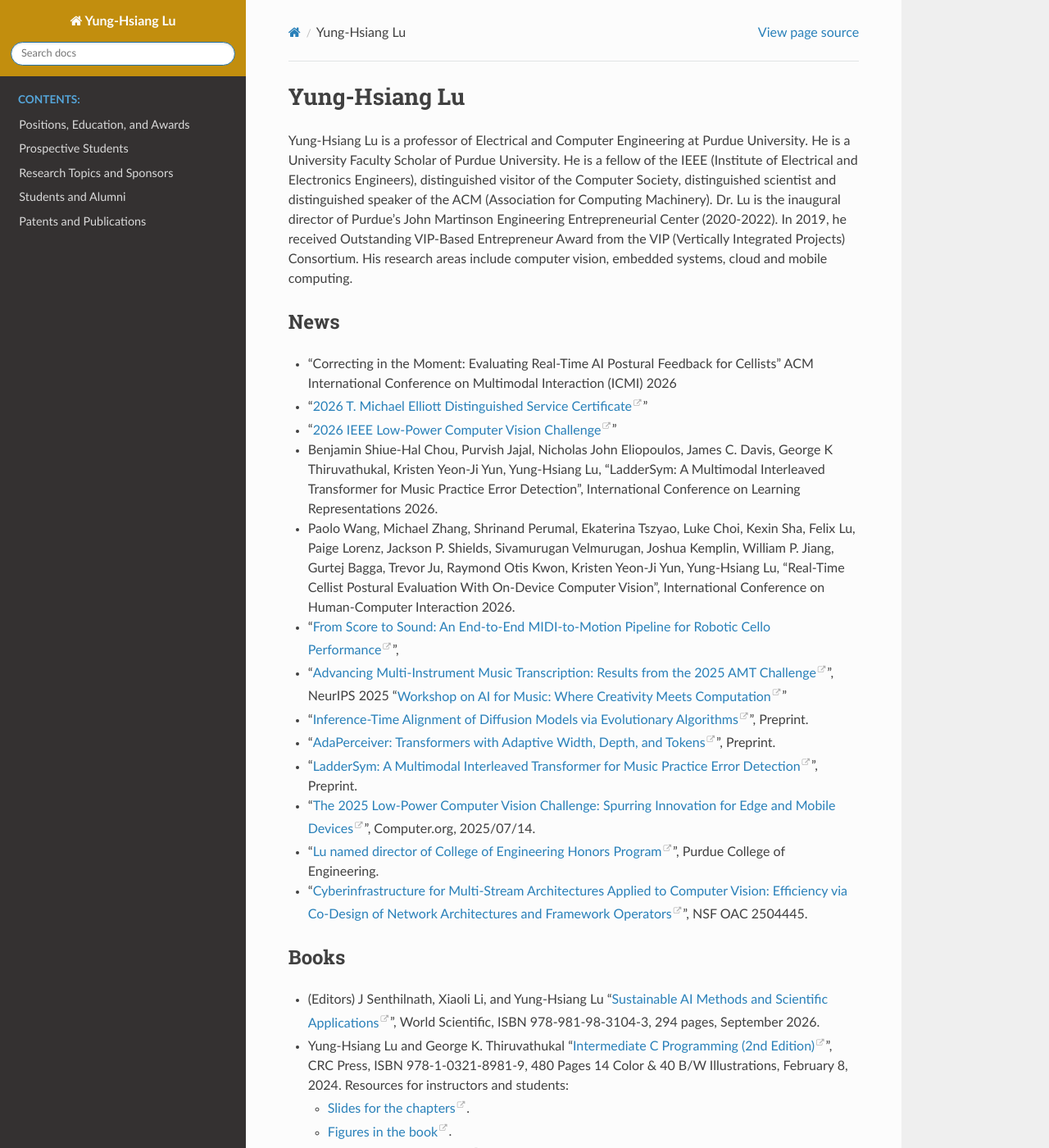
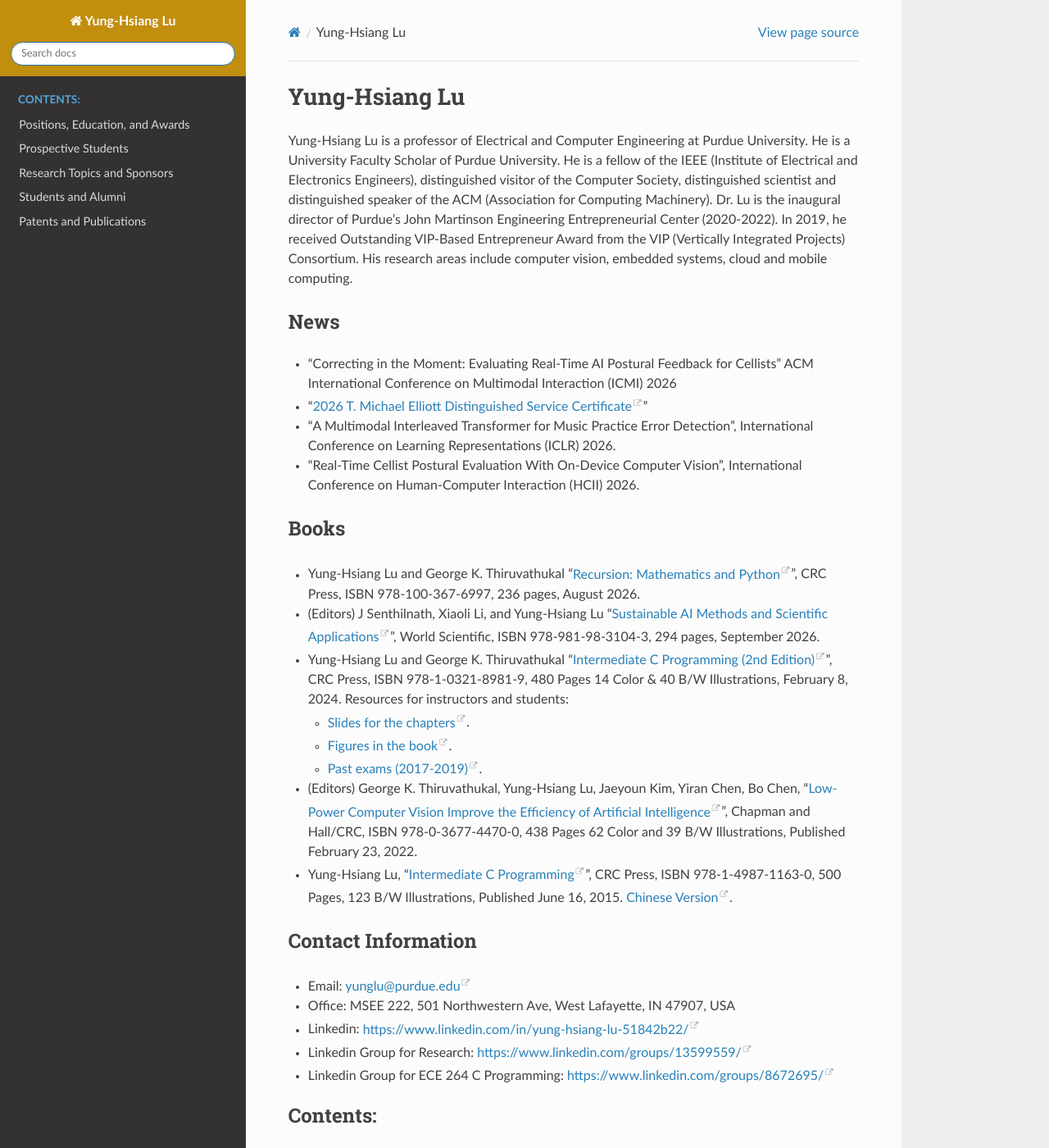
Before and after one commit to luyunghsiang/yhluweb, a Sphinx documentation site: the page built from source/index.rst, in a window 1280 px wide and 1400 px high. Shown: the whole window at 82% size. Built offline with Sphinx 7.4.7 and the Read the Docs theme 3.1.0, drawn with Linux system fonts in a browser that asks for light colours; pages that are not in the unit, such as notebooks, are missing from menus.

Commit message:
Update conference papers and books in index.rst
Removed several conference papers and added new entries for 2026 conferences in the index.

```diff
--- a/source/index.rst
+++ b/source/index.rst
@@ -22,44 +22,15 @@ News
 
 - "`2026 T. Michael Elliott Distinguished Service Certificate <https://www.computer.org/volunteering/awards/distinguished-service>`_"
 
-- "`2026 IEEE Low-Power Computer Vision Challenge <https://www.youtube.com/watch?v=a36rTiqND4w>`_"
+- "A Multimodal Interleaved Transformer for  Music Practice Error Detection", International Conference on Learning Representations (ICLR) 2026.
 
-- Benjamin Shiue-Hal Chou, Purvish Jajal, Nicholas John Eliopoulos,
-  James C. Davis, George K Thiruvathukal, Kristen Yeon-Ji Yun,
-  Yung-Hsiang Lu, "LadderSym: A Multimodal Interleaved Transformer for
-  Music Practice Error Detection", International Conference on
-  Learning Representations 2026.
-
-- Paolo Wang, Michael Zhang, Shrinand Perumal, Ekaterina Tszyao, Luke
-  Choi, Kexin Sha, Felix Lu, Paige Lorenz, Jackson P. Shields,
-  Sivamurugan Velmurugan, Joshua Kemplin, William P. Jiang, Gurtej
-  Bagga, Trevor Ju, Raymond Otis Kwon, Kristen Yeon-Ji Yun,
-  Yung-Hsiang Lu, "Real-Time Cellist Postural Evaluation With
-  On-Device Computer Vision", International Conference on
-  Human-Computer Interaction 2026.
-
-
-- "`From Score to Sound: An End-to-End MIDI-to-Motion Pipeline for Robotic Cello Performance <https://arxiv.org/abs/2601.03562>`_",
-
-- "`Advancing Multi-Instrument Music Transcription: Results from the 2025 AMT Challenge <https://openreview.net/pdf?id=NG187AZ71W>`_",  NeurIPS 2025 "`Workshop on AI for Music: Where Creativity Meets Computation <https://aiformusicworkshop.github.io/>`_"
-
-- "`Inference-Time Alignment of Diffusion Models via Evolutionary Algorithms <https://arxiv.org/abs/2506.00299>`_",  Preprint.
-
-- "`AdaPerceiver: Transformers with Adaptive Width, Depth, and Tokens <https://arxiv.org/abs/2511.18105>`_", Preprint.
-
-- "`LadderSym: A Multimodal Interleaved Transformer for Music Practice Error Detection <https://arxiv.org/abs/2510.08580>`_", Preprint.
-
-- "`The 2025 Low-Power Computer Vision Challenge: Spurring Innovation for Edge and Mobile Devices <https://www.computer.org/publications/tech-news/insider-membership-news/2025-low-power-computer-vision-challenge>`_", Computer.org, 2025/07/14.
-
-- "`Lu named director of College of Engineering Honors Program
-  <https://engineering.purdue.edu/Engr/AboutUs/News/Spotlights/2025/2025-0717-lu-engineering-honors-program-director>`_", Purdue College of Engineering.
-
-- "`Cyberinfrastructure for Multi-Stream Architectures Applied to Computer Vision: Efficiency via Co-Design of Network Architectures and Framework Operators <https://www.nsf.gov/awardsearch/showAward?AWD_ID=2504445>`_", NSF OAC 2504445.
-
+- "Real-Time Cellist Postural Evaluation With On-Device Computer Vision", International Conference on Human-Computer Interaction (HCII) 2026.
 
 
 Books
 -----
+
+-  Yung-Hsiang Lu and George K. Thiruvathukal "`Recursion: Mathematics and Python <https://www.amazon.com/dp/1041149530>`_", CRC Press, ISBN 978-100-367-6997, 236 pages, August 2026.
 
 - (Editors) J Senthilnath, Xiaoli Li, and Yung-Hsiang Lu "`Sustainable AI Methods and Scientific Applications <https://www.worldscientific.com/worldscibooks/10.1142/14816>`_", World Scientific, ISBN 978-981-98-3104-3, 294 pages, September 2026.
 
```
